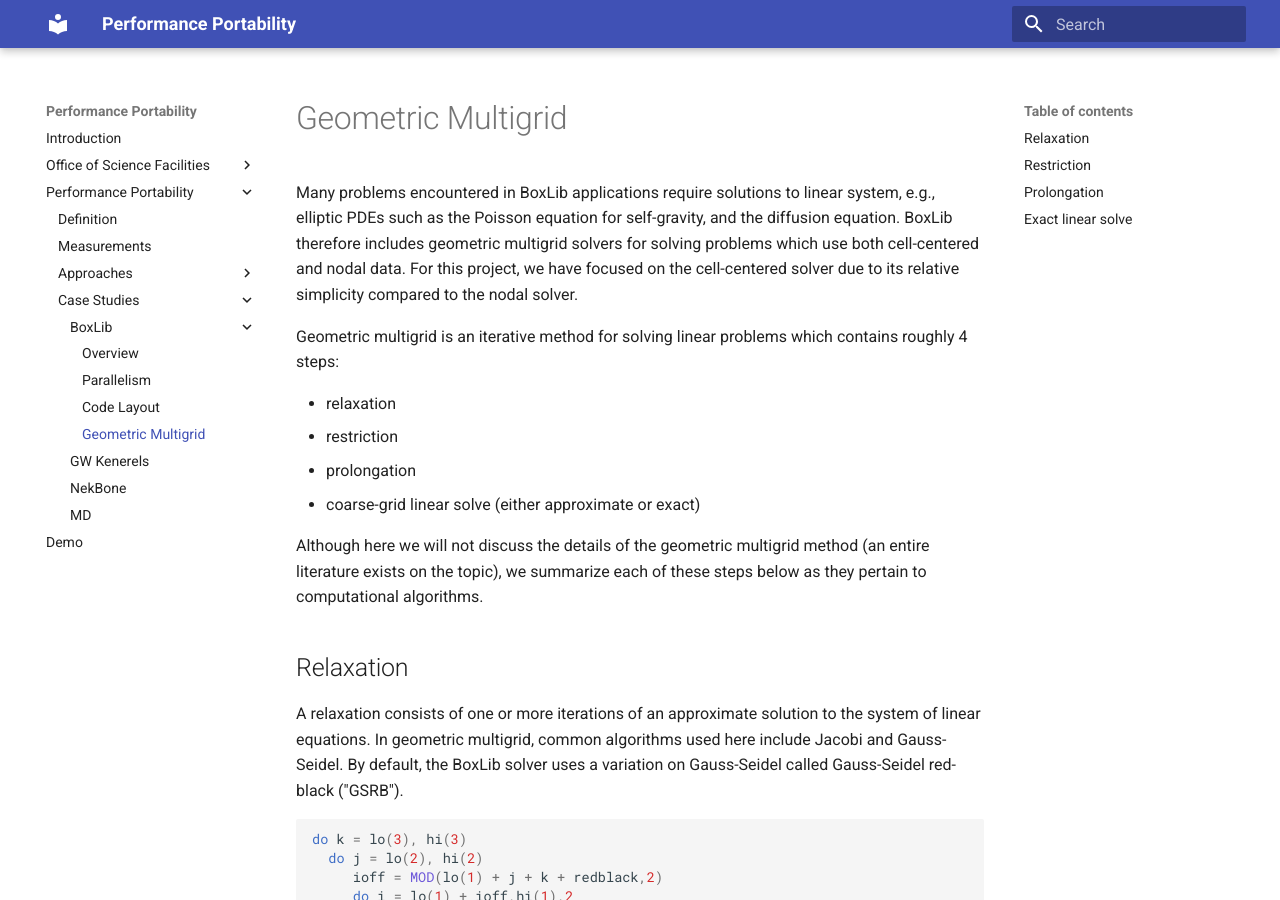
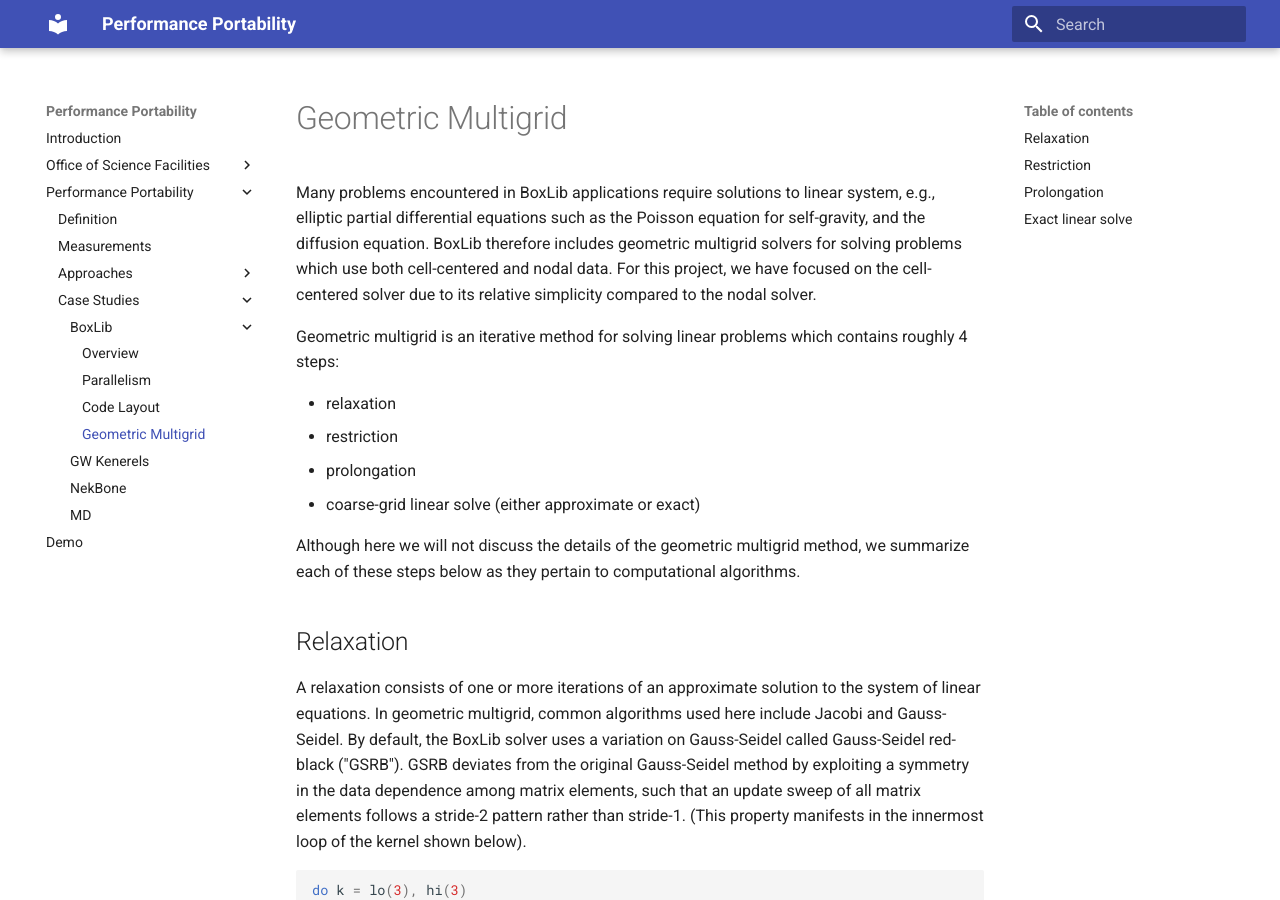
Before and after one commit to jrdeslippe/perfportsite, an MkDocs documentation site: the page built from docs/case_studies/amr/multigrid.md, in a window 1280 px wide and 900 px high. Built offline with MkDocs 1.6.1 and Material for MkDocs 9.7.7, drawn with Linux system fonts in a browser that asks for light colours; formulas are drawn with MathJax 3; old or Windows-style settings are respelled for this version of MkDocs.

Commit message:
BoxLib: more words about multigrid

````diff
--- a/docs/case_studies/amr/multigrid.md
+++ b/docs/case_studies/amr/multigrid.md
@@ -1,11 +1,12 @@
 # Geometric Multigrid
 
 Many problems encountered in BoxLib applications require solutions to linear
-system, e.g., elliptic PDEs such as the Poisson equation for self-gravity, and
-the diffusion equation. BoxLib therefore includes geometric multigrid solvers
-for solving problems which use both cell-centered and nodal data. For this
-project, we have focused on the cell-centered solver due to its relative
-simplicity compared to the nodal solver.
+system, e.g., elliptic partial differential equations such as the Poisson
+equation for self-gravity, and the diffusion equation. BoxLib therefore
+includes geometric multigrid solvers for solving problems which use both
+cell-centered and nodal data. For this project, we have focused on the
+cell-centered solver due to its relative simplicity compared to the nodal
+solver.
 
 Geometric multigrid is an iterative method for solving linear problems which
 contains roughly 4 steps:
@@ -15,16 +16,20 @@
   * prolongation
   * coarse-grid linear solve (either approximate or exact)
 
-Although here we will not discuss the details of the geometric multigrid method
-(an entire literature exists on the topic), we summarize each of these steps
-below as they pertain to computational algorithms.
+Although here we will not discuss the details of the geometric multigrid
+method, we summarize each of these steps below as they pertain to computational
+algorithms.
 
 ## Relaxation
 
 A relaxation consists of one or more iterations of an approximate solution to
 the system of linear equations. In geometric multigrid, common algorithms used
 here include Jacobi and Gauss-Seidel. By default, the BoxLib solver uses a
-variation on Gauss-Seidel called Gauss-Seidel red-black ("GSRB").
+variation on Gauss-Seidel called Gauss-Seidel red-black ("GSRB"). GSRB deviates
+from the original Gauss-Seidel method by exploiting a symmetry in the data
+dependence among matrix elements, such that an update sweep of all matrix
+elements follows a stride-2 pattern rather than stride-1. (This property
+manifests in the innermost loop of the kernel shown below).
 
 ```fortran
 do k = lo(3), hi(3)
````
